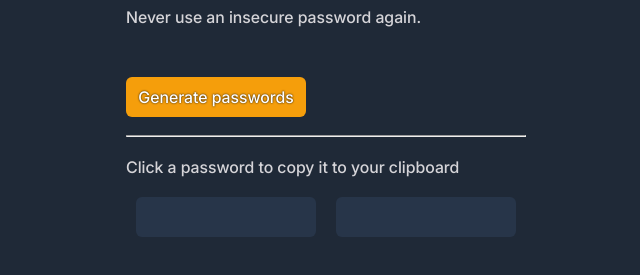
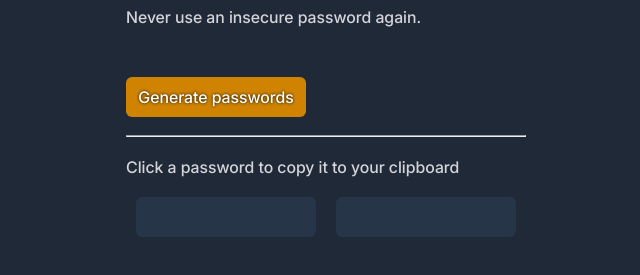
Before and after one commit to Miles-32/Password-Generator, a website built with Vite: page index.html in a window 1280 px wide. Shown: the part 97-372 px from the top of the page, without its empty margins (314-954 px from the left). Built offline with nearby package versions, Linux system fonts and the light colour scheme.

Commit message:
Updated button contrast

```diff
--- a/index.css
+++ b/index.css
@@ -50,8 +50,8 @@ button {
 
 #genButton {
     color: white;
-    background-color: #F59E0B;
-    text-shadow: 0 0 2px black;
+    background-color: #cf8300;
+    text-shadow: 0 0 3px black;
 }
 
 #newPasswords {
```
